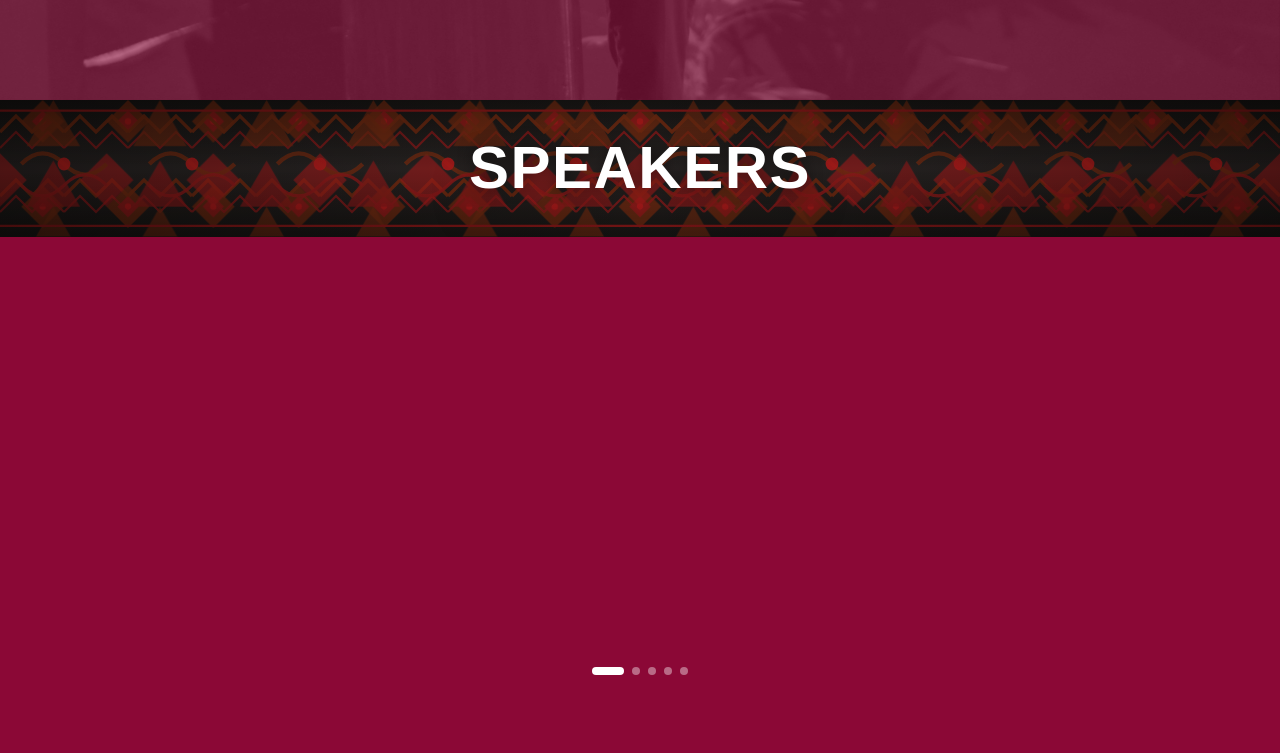
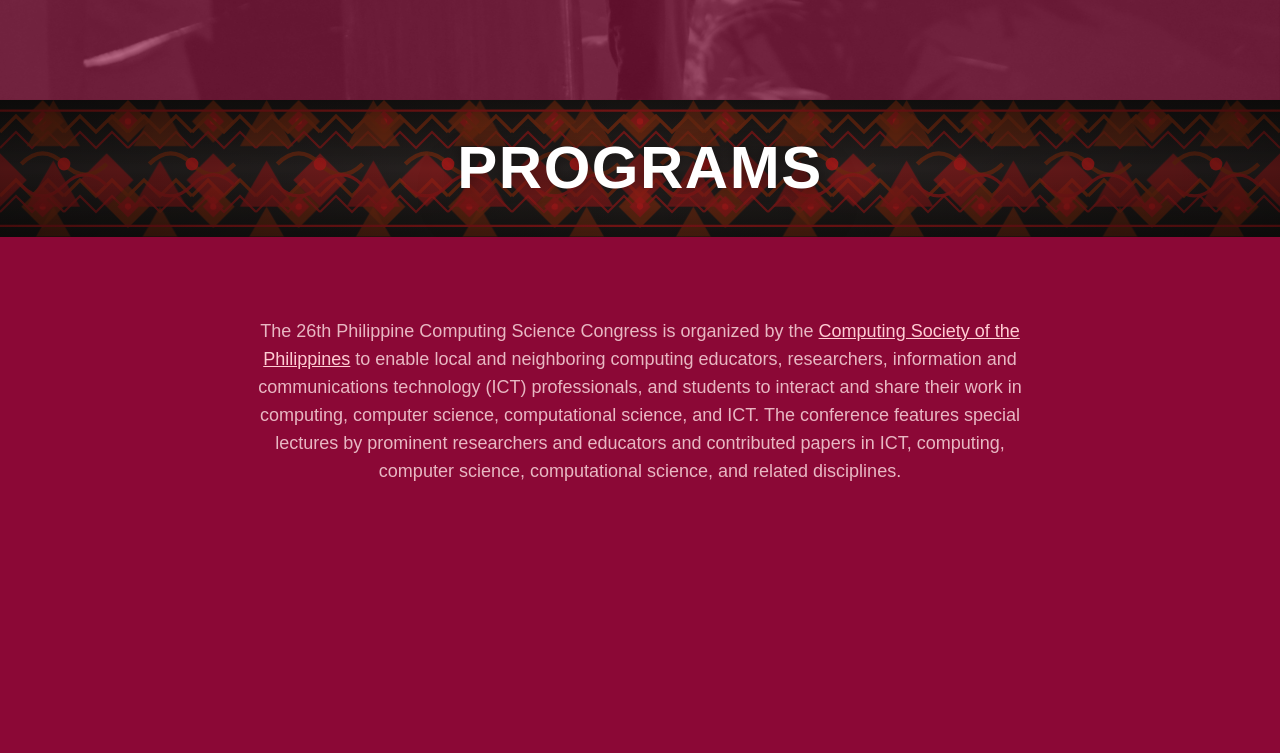
Before and after one commit to gdgoc-uic/pcsc-uic-2026, a Next.js app: page / in a window 1280 px wide. Shown: the part 700-1453 px from the top of the page. Built offline with nearby package versions, Linux system fonts and the light colour scheme.

Commit message:
Refactor home page by commenting out Marquee and SpeakersTeaser components for future adjustments. Update import paths for PageHero in accepted papers, author guidelines, and proceedings pages to use absolute paths.

```diff
--- a/src/app/(pages)/papers/accepted-papers/page.tsx
+++ b/src/app/(pages)/papers/accepted-papers/page.tsx
@@ -1,4 +1,4 @@
-import PageHero from "../../components/sections/PageHero";
+import PageHero from "@/app/components/sections/PageHero";
 
 export default function AcceptedPapersPage() {
   return (
--- a/src/app/(pages)/papers/author-guidelines/page.tsx
+++ b/src/app/(pages)/papers/author-guidelines/page.tsx
@@ -1,4 +1,4 @@
-import PageHero from "../../components/sections/PageHero";
+import PageHero from "@/app/components/sections/PageHero";
 
 export default function AuthorGuidelinesPage() {
   return (
--- a/src/app/(pages)/papers/proceedings/page.tsx
+++ b/src/app/(pages)/papers/proceedings/page.tsx
@@ -1,4 +1,4 @@
-import PageHero from "../../components/sections/PageHero";
+import PageHero from "@/app/components/sections/PageHero";
 
 export default function ProceedingsPage() {
   return (
--- a/src/app/page.tsx
+++ b/src/app/page.tsx
@@ -11,8 +11,8 @@
   return (
     <main>
       <Hero />
-      <Marquee marqueeText="SPEAKERS" />
-      <SpeakersTeaser />
+      {/* <Marquee marqueeText="SPEAKERS" /> */}
+      {/* <SpeakersTeaser /> */}
       <Marquee marqueeText="PROGRAMS" />
       <Programs />
       <Marquee marqueeText="CALL FOR PAPERS" />
```
